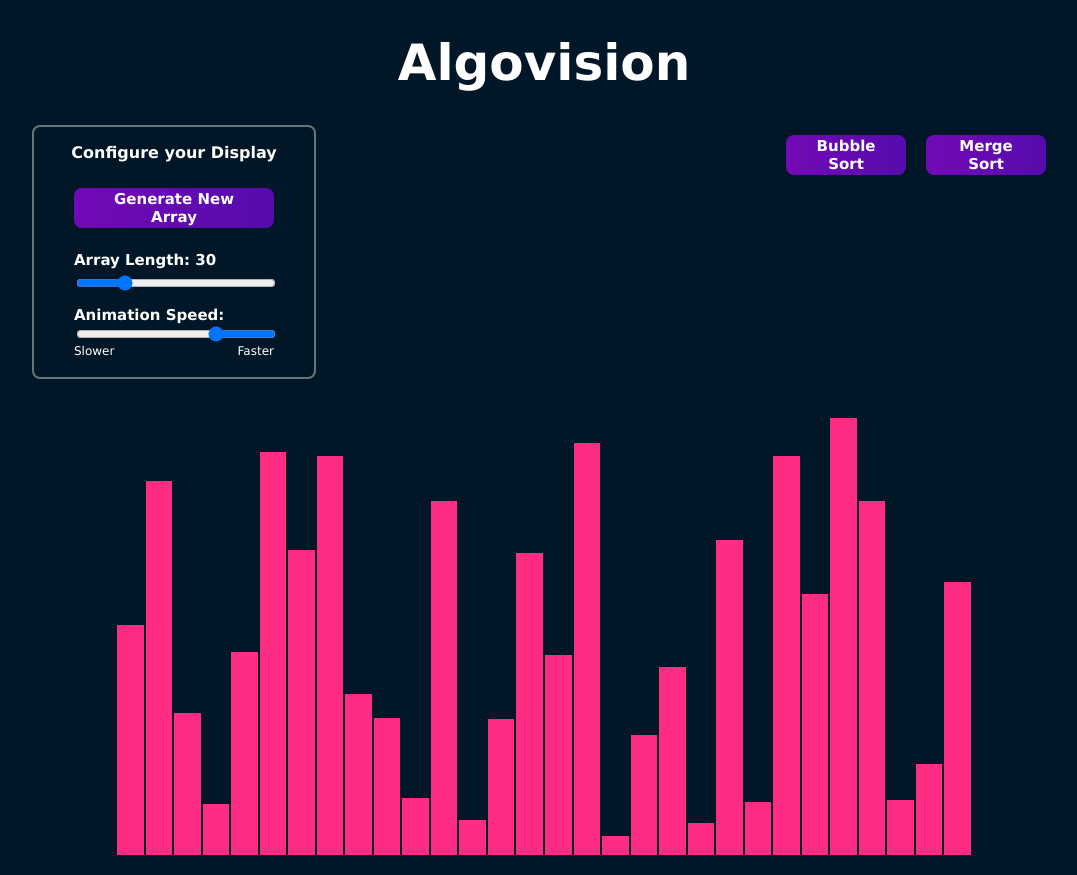
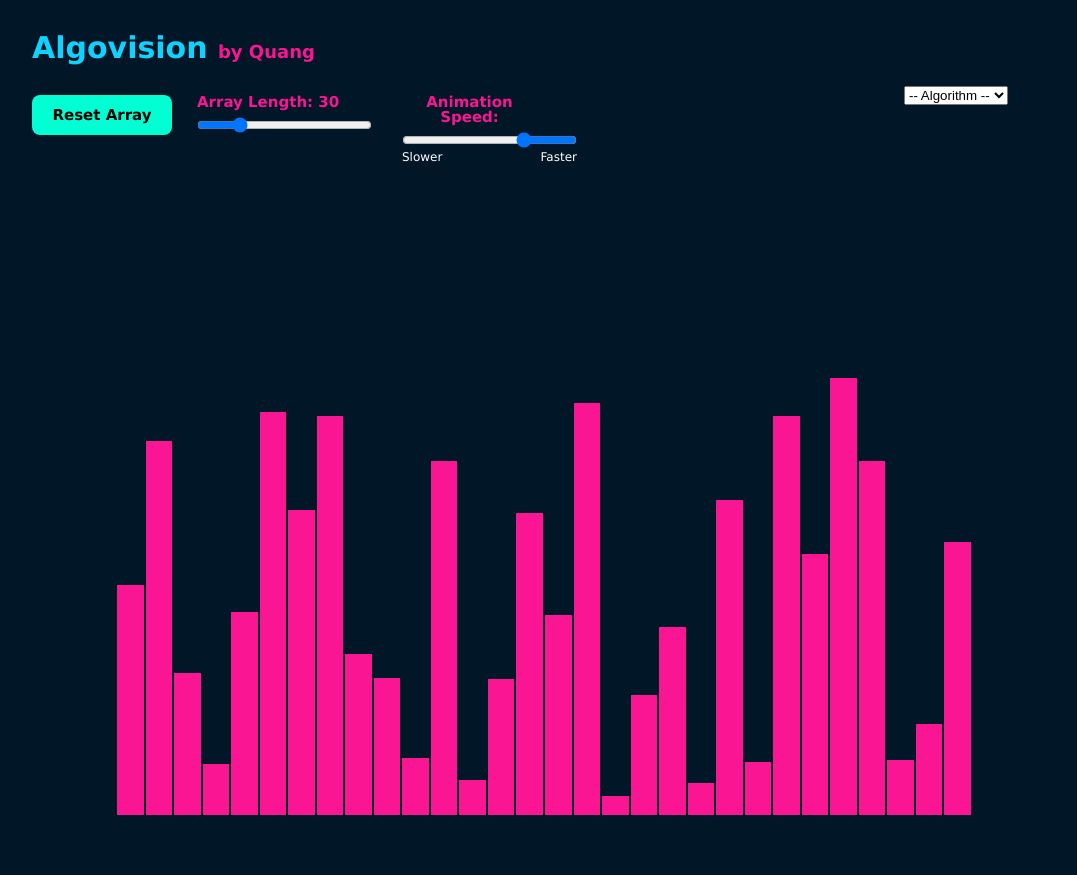
Before and after one commit to kookumber/algo-vision, a React (Create React App) app: page / in a window 1280 px wide. Shown: the whole page, without its empty margins (96-1173 px from the left). After the commit the page ends 835 px from the top, so only its background shows below. Built offline with nearby package versions, Linux system fonts and the light colour scheme.

Commit message:
added quick sort and updated styles

```diff
--- a/package.json
+++ b/package.json
@@ -10,6 +10,7 @@
     "react": "^18.2.0",
     "react-dom": "^18.2.0",
     "react-scripts": "5.0.1",
+    "styled-components": "^5.3.5",
     "web-vitals": "^2.1.4"
   },
   "scripts": {
--- a/src/App.scss
+++ b/src/App.scss
@@ -6,7 +6,7 @@
 header {
   width: 100%;
   display: flex;
-  flex-direction: column;
+  flex-direction: row;
   justify-content: center;
   align-items: center;
 }
--- a/src/sortingAlgos/mergeSortAlgo.jsx
+++ b/src/sortingAlgos/mergeSortAlgo.jsx
@@ -1,3 +1,32 @@
+export const mergeSort = (arr, animationSpeed, primeColor, secondaryColor) => {
+    // Uses itemArr, animationSpeed
+    const animations = getMergeSortAnimation(arr)
+
+    for (let i = 0; i < animations.length; i++) {
+        const arrBars = document.getElementsByClassName('bar')
+        const isColorChange = i % 3 !== 2
+
+        if (isColorChange) {
+            const [barOneIdx, barTwoIdx] = animations[i]
+            const barOneStyle = arrBars[barOneIdx].style;
+            const barTwoStyle = arrBars[barTwoIdx].style;
+            const color = i % 3 === 0 ? primeColor : secondaryColor;
+            setTimeout(() => {
+                barOneStyle.backgroundColor = color
+                barTwoStyle.backgroundColor = color;
+            }, i * animationSpeed);
+            barOneStyle.color = primeColor
+            barTwoStyle.color = primeColor
+        } else {
+            setTimeout(() => {
+                const [barOneIdx, newHeight] = animations[i]
+                const barOneStyle = arrBars[barOneIdx].style;
+                barOneStyle.height = `${newHeight}px`;
+            }, i * animationSpeed);
+        }
+    }
+}
+
 
 
 
@@ -16,7 +45,7 @@ const mergeSortHelper = (mainArr, startIdx, endIdx, auxiliaryArr, animations) =>
 
     mergeSortHelper(auxiliaryArr, startIdx, midIdx, mainArr, animations)
     mergeSortHelper(auxiliaryArr, midIdx + 1, endIdx, mainArr, animations)
-    doMerge(mainArr, startIdx,  midIdx, endIdx, auxiliaryArr, animations)
+    doMerge(mainArr, startIdx, midIdx, endIdx, auxiliaryArr, animations)
 }
 
 const doMerge = (mainArray, startIdx, midIdx, endIdx, auxiliaryArray, animations) => {
--- /dev/null
+++ b/src/sortingAlgos/quickSortAlgo.jsx
@@ -0,0 +1,192 @@
+// const quickSort = (arr) => {
+//     if (arr.length <= 1) {
+//         return arr
+//     }
+
+//     let left = []
+//     let right = []
+//     let newArr = []
+//     let pivot = arr.pop()
+//     let length  = arr.length
+
+//     for (let i = 0; i < length; i++) {
+//         if (arr[i] <= pivot) {
+//             left.push(arr[i])
+//         } else {
+//             right.push(arr[i])
+//         }
+//     }
+
+//     return newArr.concat(quickSort(left), pivot, quickSort(right))
+// }
+
+
+// Pivot
+let pivotColor = "#00ffd2" //Seafoam Green
+// To be compared
+let compareColor = "#F9BD25" //Yellow
+// Less than pivot
+let lowerColor = "#0DD3FE" //Blue
+// Greater than pivot //
+let greaterColor = "#39FF14" //Neon Green
+// Pivot moved positions
+let pivotMovedColor = "#fa1593" //Pink
+
+
+export const quickSort = async (left, right, delay = 100) => {
+    if (left < right) {
+        // Storing the index of pivot element after partition
+        let pivotIdx = await lometo_partition(left, right);
+        // Recursively calling quicksort for left partition
+        await quickSort(left, pivotIdx - 1);
+        // Recursively calling quicksort for right partition
+        await quickSort(pivotIdx + 1, right)
+    }
+}
+
+export const lometo_partition = async (left, right, delay = 400) => {
+    const bars = document.getElementsByClassName('bar')
+
+    // Store the value of the pivot element - Lometo's partition uses last element
+    let lastBar = bars[right].style.height
+    let pivot = Number((lastBar).slice(0, lastBar.indexOf('p')))
+
+    // Change color of the pivot element
+    bars[right].style.backgroundColor = pivotColor
+
+    let i = left - 1;
+
+    for (let j = left; j <= right - 1; j++) {
+        let barStyle = bars[j].style
+        // Change background color of blocks to be compared
+        barStyle.backgroundColor = compareColor
+
+        // Set delay so we can adjust animation speed
+        await new Promise((resolve) => {
+            setTimeout(() => {
+                resolve()
+            }, delay)
+        })
+
+        // Get the value of the current bar we're looping and checking against pivot
+        let val =  Number((barStyle.height).slice(0, barStyle.height.indexOf('p')))
+
+        // To compare value of two blocks
+        if (val < pivot) {
+            i += 1
+
+            let temp1 = bars[i].style.height
+
+            //Switch the heights of the bars we're comparing if bar at index j
+            // is less than the pivot
+            bars[i].style.height = bars[j].style.height
+            bars[j].style.height = temp1
+
+            // Style the bar indicating its lower smaller value
+            bars[i].style.backgroundColor = lowerColor
+
+            if (i !== j) bars[j].style.backgroundColor = greaterColor
+
+            await new Promise((resolve) =>
+                setTimeout(() => {
+                    resolve()
+                }, delay)
+            )
+        } else {
+            bars[j].style.backgroundColor = greaterColor
+        }
+    }
+
+    // Swapping the ith element with the pivot
+    i += 1
+
+    let temp1 = bars[i].style.height
+    bars[i].style.height = bars[right].style.height
+    bars[right].style.height = temp1
+
+    bars[right].style.backgroundColor = greaterColor
+    // Color to show pivot element has moved
+    bars[i].style.backgroundColor = pivotMovedColor
+
+    // This is for reverting the bars back to their original color after finishing initial sort
+    for (let k = 0; k < bars.length; k++) {
+        bars[k].style.backgroundColor = pivotMovedColor
+    }
+
+
+    return i
+}
+
+
+
+
+// let arr = [5, 4, 2, 6, 8, 22, 4, 99, 422, 53, 23, 1, 60, 19]
+
+
+// async function lometo_partition(l, r, delay = 700) {
+//     var blocks = document.querySelectorAll(".block");
+
+//     // Storing the value of pivot element
+//     var pivot =
+//         Number(blocks[r].childNodes[0].innerHTML);
+//     var i = l - 1;
+//     blocks[r].style.backgroundColor = "red";
+//     document.
+//         getElementsByClassName("range")[0].innerText = `[${l},${r}]`;
+
+//     for (var j = l; j <= r - 1; j++) {
+//         // To change background-color of the
+//         // blocks to be compared
+//         blocks[j].style.backgroundColor = "yellow";
+//         // To wait for 700 milliseconds
+//         await new Promise((resolve) =>
+//             setTimeout(() => {
+//                 resolve();
+//             }, delay)
+//         );
+//         var value =
+//             Number(blocks[j].childNodes[0].innerHTML);
+
+//         // To compare value of two blocks
+//         if (value < pivot) {
+//             i++;
+//             var temp1 = blocks[i].style.height;
+//             var temp2 = blocks[i].childNodes[0].innerText;
+//             blocks[i].style.height = blocks[j].style.height;
+//             blocks[j].style.height = temp1;
+//             blocks[i].childNodes[0].innerText =
+//                 blocks[j].childNodes[0].innerText;
+//             blocks[j].childNodes[0].innerText = temp2;
+//             blocks[i].style.backgroundColor = "orange";
+//             if (i != j) blocks[j].style.backgroundColor = "pink";
+//             //To wait for 700 milliseconds
+//             await new Promise((resolve) =>
+//                 setTimeout(() => {
+//                     resolve();
+//                 }, delay)
+//             );
+//         } else blocks[j].style.backgroundColor = "pink";
+//     }
+//     // Swapping the ith with pivot element
+//     i++;
+//     var temp1 = blocks[i].style.height;
+//     var temp2 = blocks[i].childNodes[0].innerText;
+//     blocks[i].style.height = blocks[r].style.height;
+//     blocks[r].style.height = temp1;
+//     blocks[i].childNodes[0].innerText =
+//         blocks[r].childNodes[0].innerText;
+//     blocks[r].childNodes[0].innerText = temp2;
+//     blocks[r].style.backgroundColor = "pink";
+//     blocks[i].style.backgroundColor = "green";
+
+//     // To wait for 2100 milliseconds
+//     await new Promise((resolve) =>
+//         setTimeout(() => {
+//             resolve();
+//         }, delay * 3)
+//     );
+//     document.getElementsByClassName("range")[0].innerText = "";
+//     for (var k = 0; k < 20; k++)
+//         blocks[k].style.backgroundColor = "#6b5b95";
+//     return i;
+// }
--- a/src/sortingVisualizer/sortingVisualizer.jsx
+++ b/src/sortingVisualizer/sortingVisualizer.jsx
@@ -1,8 +1,9 @@
 import React from "react";
 import './sortingVisualizer.scss'
 import { randomIntFromInterval} from "../utils/utils";
-import { getMergeSortAnimation } from "../sortingAlgos/mergeSortAlgo";
+import { mergeSort } from "../sortingAlgos/mergeSortAlgo";
 import { swap } from "../sortingAlgos/bubbleSortAlgo";
+import { quickSort } from "../sortingAlgos/quickSortAlgo";
 
 
 
@@ -12,9 +13,9 @@ export default class SortingVisualizer extends React.Component {
         this.state = {
             itemArr: [],
             arrLength: 30,
-            primaryColor: '#FF2C83',
-            secondaryColor: '#4ecdc4',
-            tertiaryColor: '#b5179e',
+            primaryColor: '#fa1593',
+            secondaryColor: '#55e7ff',
+            tertiaryColor: '#00ffd2',
             animationSpeed: 15,
             algoDesc: ""
         }
@@ -57,6 +58,8 @@ export default class SortingVisualizer extends React.Component {
         this.setState({ animationSpeed: val })
     }
 
+    // Leaving bubble sort function here instead of using import function because
+    // we can use the animation speed state to toggle speed as the sorting is running
     async bubbleSort() {
         let bars = document.getElementsByClassName('bar')
 
@@ -68,19 +71,13 @@ export default class SortingVisualizer extends React.Component {
                 barOneStyle.backgroundColor = this.state.secondaryColor
                 barTwoStyle.backgroundColor = this.state.secondaryColor
 
-                // await new Promise((resolve) =>
-                //     setTimeout(() => {
-                //         resolve();
-                //     }, 100)
-                // )
-
                 const bar1 = bars[j].style.height
                 const val1 = Number(bar1.slice(0, bar1.indexOf('p')))
                 const bar2 = bars[j + 1].style.height
                 const val2 = Number(bar2.slice(0, bar2.indexOf('p')))
 
                 if (val1 > val2) {
-                    await swap(bars[j], bars[j + 1])
+                    await swap(bars[j], bars[j + 1], this.state.animationSpeed)
                     bars = document.getElementsByClassName('bar')
                 }
 
@@ -88,53 +85,40 @@ export default class SortingVisualizer extends React.Component {
                 bars[j + 1].style.backgroundColor = this.state.primaryColor
             }
 
-            bars[bars.length - i - 1].style.backgroundColor = this.state.tertiaryColor
+            bars[bars.length - i - 1].style.backgroundColor = this.state.secondaryColor
         }
     }
 
-    mergeSort() {
-        // Uses itemArr, animationSpeed
-        const animations = getMergeSortAnimation(this.state.itemArr)
-        for (let i = 0; i < animations.length; i++) {
-            const arrBars = document.getElementsByClassName('bar')
-            const isColorChange = i % 3 !== 2
-
-            if (isColorChange) {
-                const [barOneIdx, barTwoIdx] = animations[i]
-                const barOneStyle = arrBars[barOneIdx].style;
-                const barTwoStyle = arrBars[barTwoIdx].style;
-                const color = i % 3 === 0 ? this.state.primaryColor : this.state.secondaryColor;
-                setTimeout(() => {
-                    barOneStyle.backgroundColor = color
-                    barTwoStyle.backgroundColor = color;
-                }, i * this.state.animationSpeed);
-            } else {
-                setTimeout(() => {
-                    const [barOneIdx, newHeight] = animations[i]
-                    const barOneStyle = arrBars[barOneIdx].style;
-                    barOneStyle.height = `${newHeight}px`;
-                }, i * this.state.animationSpeed);
-            }
+    handleSelection(algoName) {
+        if (algoName === "Quick Sort") {
+            quickSort(0, this.state.arrLength - 1)
+        } else if (algoName === "Bubble Sort"){
+            this.bubbleSort()
+        } else if (algoName === "Merge Sort") {
+            mergeSort(this.state.itemArr, this.state.animationSpeed, this.state.primaryColor, this.state.secondaryColor)
         }
     }
 
     render() {
 
-        const { itemArr } = this.state;
+        const { itemArr, primaryColor, secondaryColor, animationSpeed, arrLength } = this.state;
+
+        const sortAlgos = ['Quick Sort', 'Bubble Sort', 'Merge Sort']
 
         return (
         <>
         <header>
-            <h1 className="site-header">Algovision</h1>
+            <h1 className="site-header">Algovision <span>by Quang</span></h1>
         </header>
         <div className="container">
 
             <div className="user-buttons">
                 <div className="configurations">
+                    {/* <div>
+                        <h3>Configure your Display</h3>
+                    </div> */}
                     <div>
-                        <h3>Configure your Display</h3>
-                    </div>
-                    <button onClick={() => this.resetArr(this.state.arrLength)}>Generate New Array</button>
+                        <button onClick={() => this.resetArr(this.state.arrLength)}>Reset Array</button>
                         <div className="arr-range-selector">
                             <h4>Array Length: {this.state.arrLength}</h4>
                             <input type="range"
@@ -145,7 +129,7 @@ export default class SortingVisualizer extends React.Component {
                                 onChange={e => this.updateArrLength(e)} />
                         </div>
                         <div className="arr-range-selector">
-                        <h4>Animation Speed:</h4>
+                            <h4 id="speed-header">Animation Speed:</h4>
                             <input type="range"
                                 id="speed-control"
                                 min="0.75"
@@ -159,10 +143,21 @@ export default class SortingVisualizer extends React.Component {
                             </div>
                         </div>
                     </div>
+                </div>
 
                 <div className="algo-selectors">
-                    <button onClick={() => this.bubbleSort()}>Bubble Sort</button>
-                    <button onClick={() => this.mergeSort()}>Merge Sort</button>
+                    <select
+                        id="algorithms"
+                        className="select-hidden"
+                        onChange={e => this.handleSelection(e.currentTarget.value)}>
+                        <option value="hide">-- Algorithm --</option>
+                        {sortAlgos.map((algo, i) => {
+                            return (
+                                <option key={i} value={algo}>{algo}</option>
+                            )
+                        })}
+                    </select>
+
                 </div>
             </div>
             <div className="arr-wrap" id="arr-wrap" style={{ width: '70%' }}>
@@ -174,7 +169,7 @@ export default class SortingVisualizer extends React.Component {
                              style={{
                                 height: `${val}px`,
                                 backgroundColor: `${this.state.primaryColor}`}}>
-
+                            {/* <div>{itemArr.length <= 20 ? val : null}</div> */}
                         </div>
                     )
                 })
--- a/src/sortingVisualizer/sortingVisualizer.scss
+++ b/src/sortingVisualizer/sortingVisualizer.scss
@@ -14,18 +14,18 @@
 }
 
 $background: #011627;
-$primary-bar: #FF2C83;
 $line-color: #637777;
 $border-rad: 8px;
 $black: #575656;
 $cyan: #21c7a8;
-$blue: #82aaff;
-$purp-red: #b5179e;
-$purp-light: #7209b7;
-$purp-med: #560bad;
-$purp-dark: #480ca8;
-$indigo: #3a0ca3;
-$blue-dark: #3f37c9;
+$tokyo-pink: #fa1593;
+$tokyo-blue: #0DD3FE;
+$tokyo-blue-mid: #00ccfd;
+$tokyo-yellow: #F9BD25;
+$tokyo-purple: #2011a2;
+$tokyo-green: #00ffd2;
+$tokyo-neon-green: #39FF14;
+$test: #6b5b95;
 
 
 body {
@@ -33,10 +33,17 @@ body {
 }
 
 .site-header {
-    color: white;
-    font-size: 50px;
+    color: $tokyo-blue;
+    font-size: 30px;
+    text-align: start;
+    font-weight: 900;
+    width: 80%;
+    margin-top: 30px;
 
-    font-weight: 900;
+    span {
+        font-size: 18px;
+        color: $tokyo-pink;
+    }
 }
 
 .container {
@@ -51,7 +58,7 @@ body {
 
 
 .user-buttons {
-    min-width: 600px;
+    min-width: 920px;
     height: 60px;
     width: 80%;
     display: flex;
@@ -60,21 +67,23 @@ body {
     align-items: flex-start;
 
     button {
-        color: white;
+        color: black;
         height: 40px;
         width: 120px;
         padding-left: 15px;
         padding-right: 15px;
         margin: 10px;
+        margin-left: 0px;
+        margin-right: 20px;
         border-radius: $border-rad;
         border: none;
         font-size: 15px;
         font-weight: bold;
         cursor: pointer;
-        background-image: linear-gradient(to right, $purp-light, $purp-med);
+        background-color: $tokyo-green;
 
         &:hover {
-            background-image: linear-gradient(to right, $purp-med, $purp-dark)
+            background-color: $tokyo-blue-mid;
         }
     }
 
@@ -82,14 +91,12 @@ body {
 
     .configurations {
         @include flex-column();
-        height: 250px;
-        width: 280px;
-        border: 2px solid $line-color;
         border-radius: $border-rad;
-        justify-content: flex-start;
+        align-items: center;
 
         button {
-            width: 200px;
+            width: 140px;
+            margin-right: 15px;
         }
 
         h3 {
@@ -97,36 +104,49 @@ body {
             color: white;
         }
 
+        div {
+            @include flex-row();
+        }
         .arr-range-selector {
-            width: 200px;
+            width: 175px;
             height: 50px;
             margin-top: 10px;
             display: flex;
             flex-direction: column;
-            justify-content: space-evenly;
+            justify-content: flex-start;
             align-items: flex-start;
             z-index: 10;
 
             h4 {
-
                 margin: 0;
-                color: white;
+                margin-left: 10px;
+                margin-bottom: 5px;
+                color: $tokyo-pink;
                 font-size: 15px;
                 line-height: 15px;
             }
 
+            #speed-header {
+                margin-left: 40px;
+            }
+
+
+
             input {
+                margin-left: 10px;
                 width: 100%;
             }
 
             #speed-control {
                 direction: rtl;
+                margin-left: 40px;
             }
 
             div {
                 width: 100%;
                 @include flex-row();
                 justify-content: space-between;
+                margin-left: 40px;
 
                 span {
                     color: white;
@@ -138,7 +158,21 @@ body {
 
 
     .algo-selectors {
-        @include flex-row()
+        cursor: pointer;
+        display: inline-block;
+        position: relative;
+        font-size: 16px;
+        font-weight: bold;
+        color: $tokyo-pink;
+        width: 200px;
+        height: 40px;
+
+        label {
+            color: $tokyo-pink;
+            font-size: 18px;
+            margin-bottom: 10px;
+        }
+
     }
 }
 
@@ -168,9 +202,14 @@ body {
 
 .bar {
     flex: 1;
-    /* max-width: 100%; */
-    /* background-color: #480ca8; */
     display: inline-block;
     margin: 0 1px;
+    // transition: 0.1s all ease;
 
+    // @include flex-row();
+    // div {
+    //     transform: rotate(180deg);
+    //     transform: scale(1, -1);
+    //     font-weight: bold;
+    // }
 }
```
Also changed, not shown: src/sortingAlgos/bubbleSortAlgo.jsx (+32 -2 lines), src/utils/cssVariables.js (added, +19 -0 lines), 1 other file (tests, documents, lock files or other folders). Lines whose indentation alone changed are shown as unchanged.
